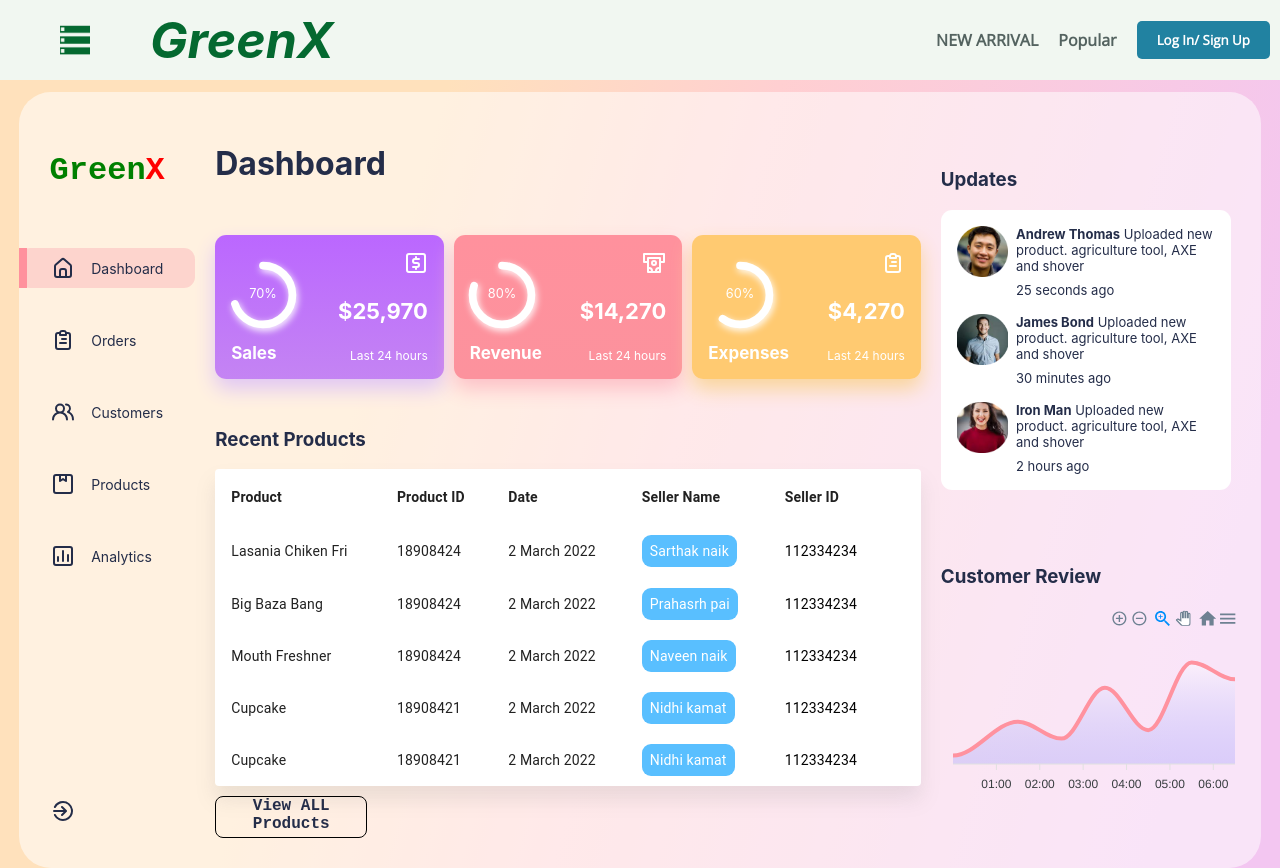
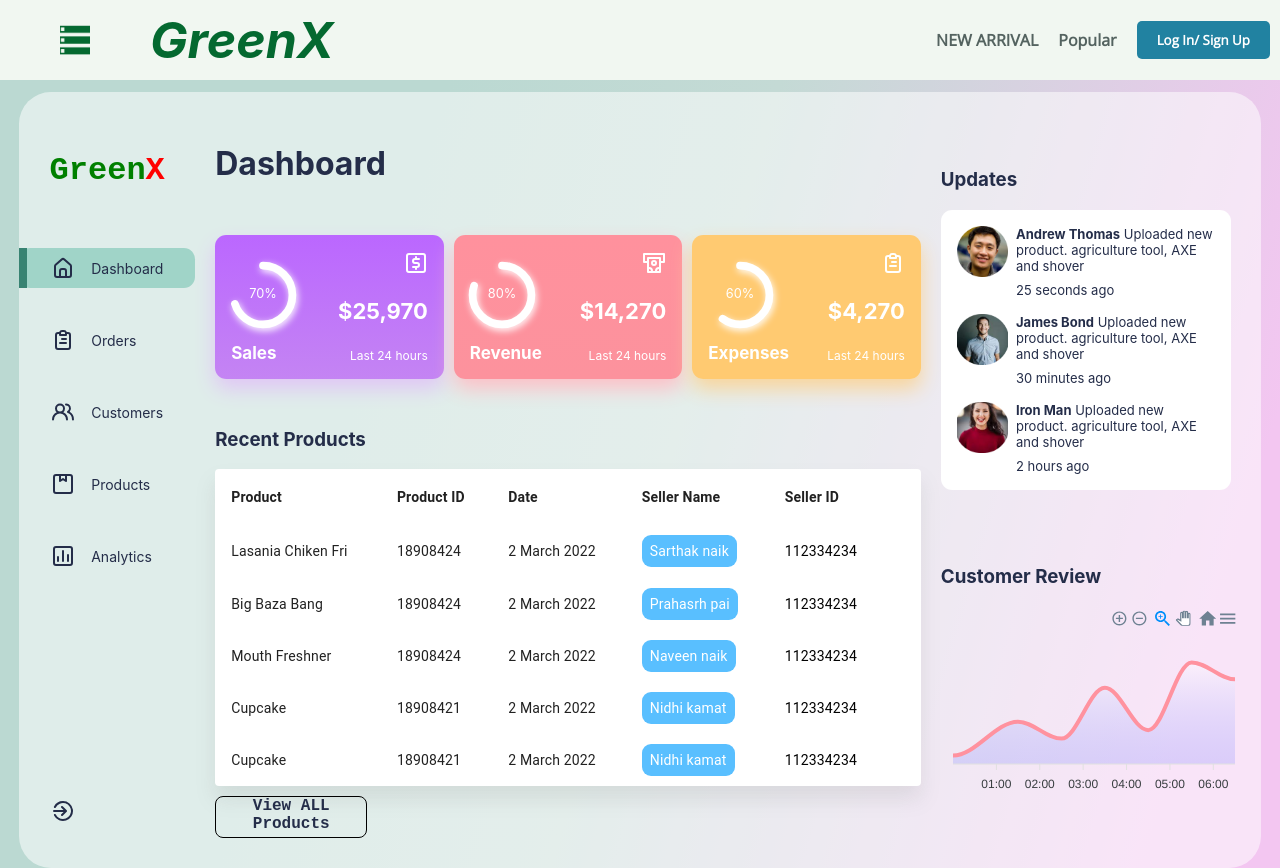
Before and after one commit to chiron05/greenx_frontend, a React (Create React App) app: page / in a window 1280 px wide. Shown: the top 868 px of the page. Built offline with nearby package versions, Linux system fonts and the light colour scheme.

Commit message:
dashboard done

```diff
--- a/src/components/Dashboard/Dashboard.css
+++ b/src/components/Dashboard/Dashboard.css
@@ -2,8 +2,8 @@
     color: var(--black);
     background: linear-gradient(
       106.37deg,
-      #ffe1bc 29.63%,
-      #ffcfd1 51.55%,
+      #bbd9d2 29.63%,
+      #c4dad5 51.55%,
       #f3c6f1 90.85%
     );
     height: 100vh;
--- a/src/components/Dashboard/components/Slidebar/Slidebar.css
+++ b/src/components/Dashboard/components/Slidebar/Slidebar.css
@@ -48,14 +48,14 @@
   }
 
   .active {
-    background: var(--activeItem);
+    background: #a0d4c8;
     margin-left: 0;
   }
   .active::before {
     content: "";
     width: 8px;
     height: 100%;
-    background: var(--pink);
+    background: #388372;
     margin-right: calc(1rem - 8px);
   }
   .menu .menuItem:last-child {
```
